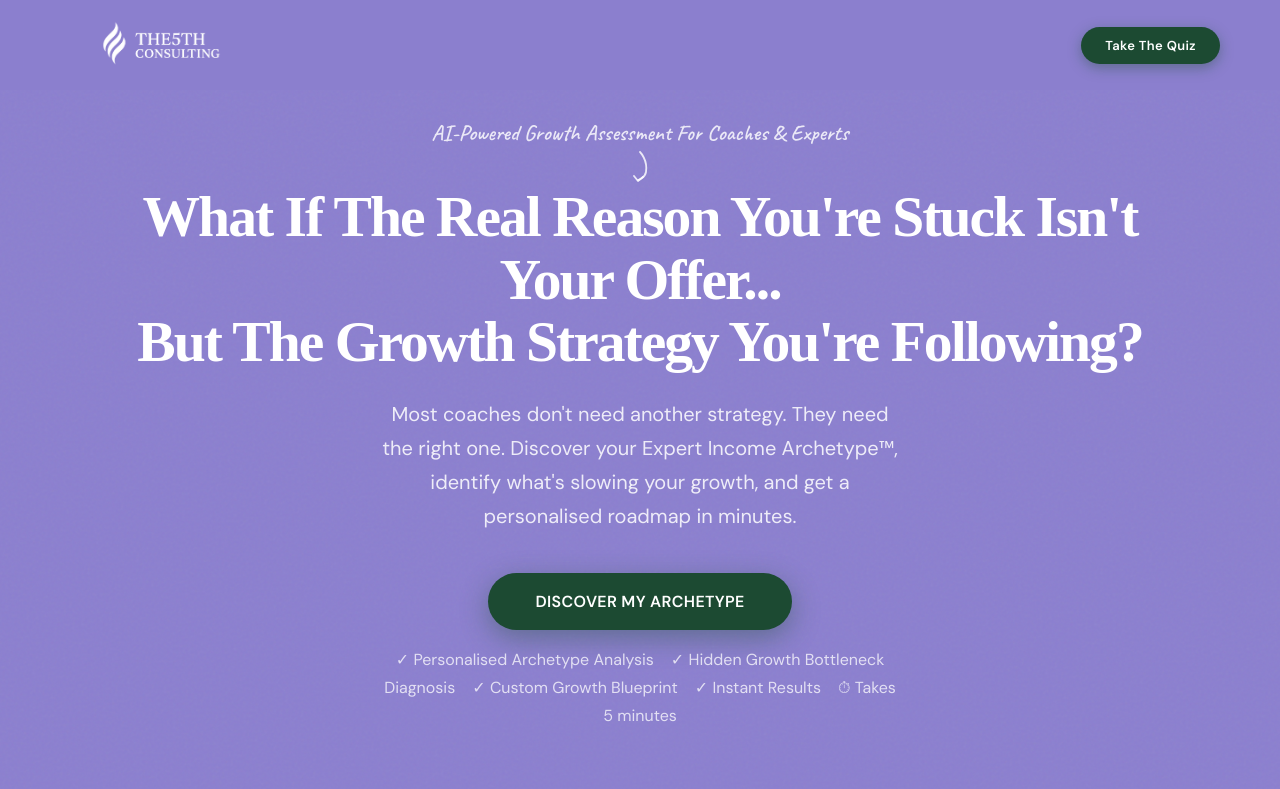
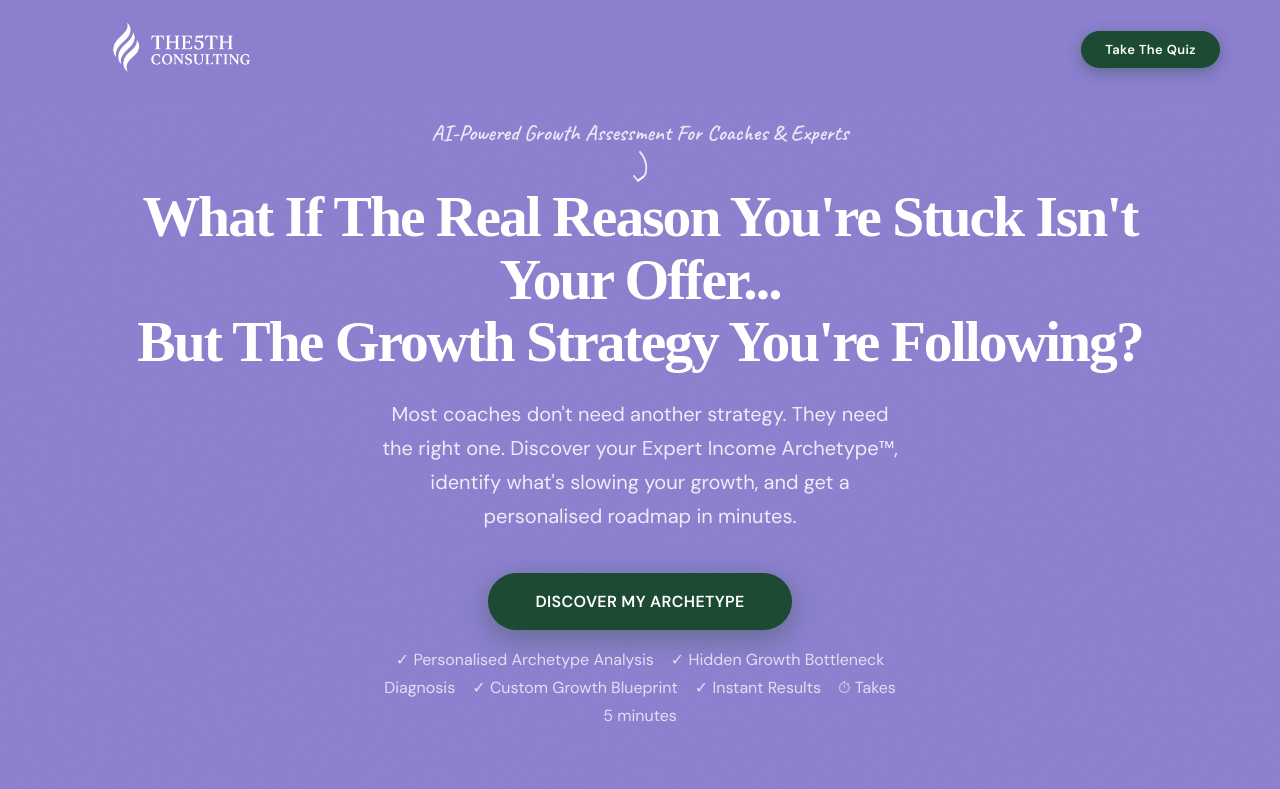
Before and after one commit to indrodip-cmd/quiz-deploy, a Next.js app: page / in a window 1280 px wide. Shown: the top 789 px of the page. Built offline with nearby package versions, Linux system fonts and the light colour scheme; a web font is replaced by a local one.

Commit message:
Increase logo size to 240x54 in nav and footer

```diff
--- a/app/page.tsx
+++ b/app/page.tsx
@@ -1340,7 +1340,7 @@ function LandingPage({ onStart }: { onStart: () => void }) {
 
       {/* ══ NAV ══ */}
       <motion.nav className="qp-nav" initial={{ y:-64, opacity:0 }} animate={{ y:0, opacity:1 }} transition={tr(0)}>
-        <div className="qp-logo"><Image src="/logo-white2.png" alt="The5th Consulting" width={200} height={46} style={{ objectFit: 'contain' }} /></div>
+        <div className="qp-logo"><Image src="/logo-white2.png" alt="The5th Consulting" width={240} height={54} style={{ objectFit: 'contain' }} /></div>
         <motion.button className="qp-nav-btn" onClick={onStart} {...HOV}
           whileHover={prefersReduced ? {} : { scale:1.06, y:-1 }} whileTap={{ scale:0.96 }} transition={spr}>
           Take The Quiz
@@ -1577,7 +1577,7 @@ function LandingPage({ onStart }: { onStart: () => void }) {
       {/* ══ FOOTER ══ */}
       <footer className="qp-footer">
         <div className="qp-footer-top">
-          <div className="qp-footer-logo"><img src="/logo-white2.png" alt="The5th Consulting" style={{ height: '28px', width: 'auto' }} /></div>
+          <div className="qp-footer-logo"><Image src="/logo-white2.png" alt="The5th Consulting" width={240} height={54} style={{ objectFit: 'contain' }} /></div>
           <div className="qp-footer-avs">
             {[
               '/illustrations/advocate.png',
```
